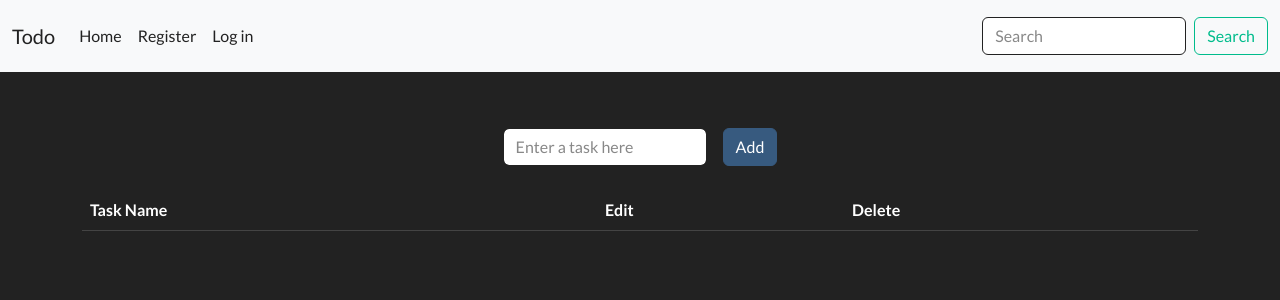
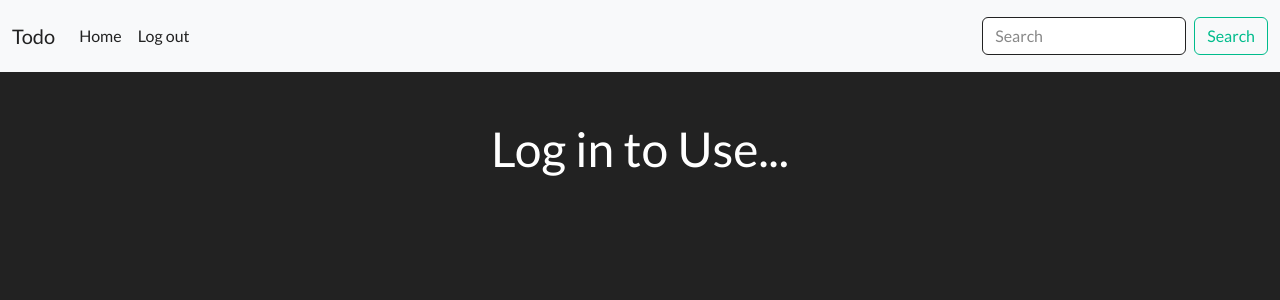
Before and after one commit to arpanb8907/TODO-APP, a React (Vite) app: page / in a window 1280 px wide. Shown: the top 300 px of the page. Built offline with nearby package versions, Linux system fonts and the light colour scheme.

Commit message:
Log in and Log out functionality added with contextApi

```diff
--- a/package.json
+++ b/package.json
@@ -18,6 +18,7 @@
   "devDependencies": {
     "@types/react": "^18.3.3",
     "@types/react-dom": "^18.3.0",
+    "@types/react-router-dom": "^5.3.3",
     "@vitejs/plugin-react": "^4.3.1",
     "eslint": "^8.57.0",
     "eslint-plugin-react": "^7.34.3",
--- a/src/App.jsx
+++ b/src/App.jsx
@@ -1,28 +1,17 @@
-
-import Routes from './routes'
-import Navbar from './navbar'
+import Routes from "./routes";
+import Navbar from "./navbar";
+import AuthContextProvider from "./Context/AuthContextProvider";
 
 function App() {
+  return (
+    <AuthContextProvider>
+      <div>
+        <Navbar />
 
-
-
-
-
-  return (
-    <div>
-      <Navbar/>
-      <Routes/>
-
-
-
-
-
-
-    </div>
-
-
-
-  )
+        <Routes />
+      </div>
+    </AuthContextProvider>
+  );
 }
 
-export default App
+export default App;
--- /dev/null
+++ b/src/Base.jsx
@@ -0,0 +1,9 @@
+import React from "react";
+
+export default function Base() {
+  return (
+    <div className="flex justify-center items-center h-screen pt-5">
+      <h1 className="text-center font-bold text-4xl">Log in to Use...</h1>
+    </div>
+  );
+}
--- /dev/null
+++ b/src/Context/AuthContext.js
@@ -0,0 +1,5 @@
+import React from "react";
+
+const AuthContext = React.createContext()
+
+export default AuthContext
--- /dev/null
+++ b/src/Context/AuthContextProvider.jsx
@@ -0,0 +1,13 @@
+import React, { useState } from 'react';
+import AuthContext from './AuthContext';
+
+
+export default function AuthContextProvider({children}) {
+
+  const [auth,setauth] = useState(null)
+  return (
+    <AuthContext.Provider value={{auth,setauth}}>
+      {children}
+    </AuthContext.Provider>
+  )
+}
--- a/src/login.jsx
+++ b/src/login.jsx
@@ -1,10 +1,18 @@
-import React, { useState } from "react";
-import {signInWithEmailAndPassword } from "firebase/auth";
+import React, { useContext, useState } from "react";
+import { signInWithEmailAndPassword } from "firebase/auth";
+import Task from "./task";
+import { auth } from "./firebase";
+import { useHistory } from "react-router-dom";
+import AuthContext from "./Context/AuthContext";
 
-import { auth } from "./firebase";
 function login() {
   const [email, setemail] = useState("");
   const [password, setpassword] = useState("");
+
+  const history = useHistory();
+
+  const { auth: authstate, setauth } = useContext(AuthContext);
+
 
   const handlesubmit = (e) => {
     e.preventDefault();
@@ -13,20 +21,16 @@ function login() {
       .then((userCredential) => {
         // Signed in
         const user = userCredential.user;
-        console.log(user);
+        setauth({ user });
+        //console.log(user.email);
 
-
-
-
+        history.replace("/home");
       })
       .catch((error) => {
         const errorCode = error.code;
         const errorMessage = error.message;
 
         console.log(error);
-
-
-
       });
   };
 
@@ -43,9 +47,7 @@ function login() {
             value={email}
             onChange={(e) => setemail(e.target.value)}
           />
-          <small id="emailHelp" className="form-text text-muted">
-
-          </small>
+          <small id="emailHelp" className="form-text text-muted"></small>
         </div>
         <div className="form-group">
           <label htmlFor="exampleInputPassword1">Password</label>
@@ -66,5 +68,4 @@ function login() {
   );
 }
 
-
 export default login;
--- a/src/navbar.jsx
+++ b/src/navbar.jsx
@@ -1,5 +1,14 @@
+import { useContext } from "react"
+import AuthContext from "./Context/AuthContext"
 
 function Navbar(){
+
+    const currentuser = useContext(AuthContext)
+    //console.log(currentuser.auth);
+
+
+
+
 
     return(
         <nav className="navbar navbar-expand-lg bg-body-tertiary">
@@ -11,17 +20,19 @@ function Navbar(){
             <div className="collapse navbar-collapse" id="navbarSupportedContent">
             <ul className="navbar-nav me-auto mb-2 mb-lg-0">
                 <li className="nav-item">
-                <a className="nav-link active" aria-current="page" href="/">Home</a>
+                <a className="nav-link active" aria-current="page" href="/home">Home</a>
                 </li>
 
 
-                <li className="nav-item">
+                {!currentuser && <li className="nav-item">
                 <a className="nav-link active" aria-current="page" href="/register">Register</a>
-                </li>
+                </li>}
 
-                <li className="nav-item">
-                <a className="nav-link active" aria-current="page" href="/login">Log in</a>
-                </li>
+                {currentuser ? <li className="nav-item">
+                <a className="nav-link active" aria-current="page" href="/login">Log out</a>
+                </li> : <li className="nav-item">
+                <a className="nav-link active" aria-current="page" href="/register">Log in</a>
+                </li>}
             </ul>
             <form className="d-flex" role="search">
                 <input className="form-control me-2" type="search" placeholder="Search" aria-label="Search"/>
--- a/src/register.jsx
+++ b/src/register.jsx
@@ -1,8 +1,9 @@
 
 import { createUserWithEmailAndPassword } from "firebase/auth";
-import { useEffect, useState } from "react";
+import { useState ,useContext} from "react";
 import { auth, database } from "./firebase";
 import { doc,setDoc } from "firebase/firestore";
+
 
 
 function Register() {
@@ -18,6 +19,7 @@ function Register() {
             email : user.email,
             userid : user.uid
         });
+
 
         console.log("user is added");
 
--- a/src/routes.jsx
+++ b/src/routes.jsx
@@ -2,7 +2,7 @@
 import Home from "./Home";
 import Register from "./register";
 import Login from "./login";
-
+import Base from "./Base";
 
 import {
     BrowserRouter as Router,
@@ -17,7 +17,8 @@ const Routes = () =>{
         <Router>
 
             <Switch>
-                <Route exact path="/" component={Home} />
+                <Route exact path="/" component={Base}/>
+                <Route path="/home" component={Home} />
                 <Route path="/register" component={Register} />
                 <Route path="/login" component={Login}/>
             </Switch>
```
Also changed, not shown: src/Home.jsx (+6 -1 lines), 1 other file (tests, documents, lock files or other folders).
